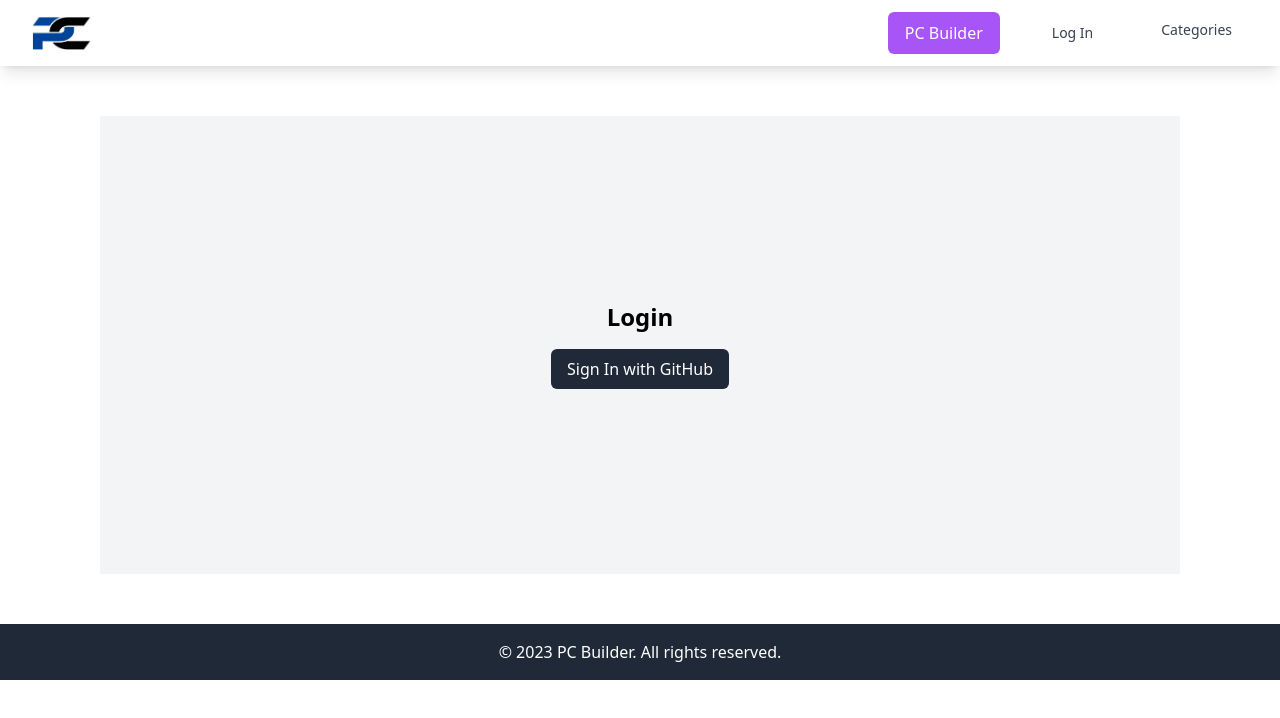
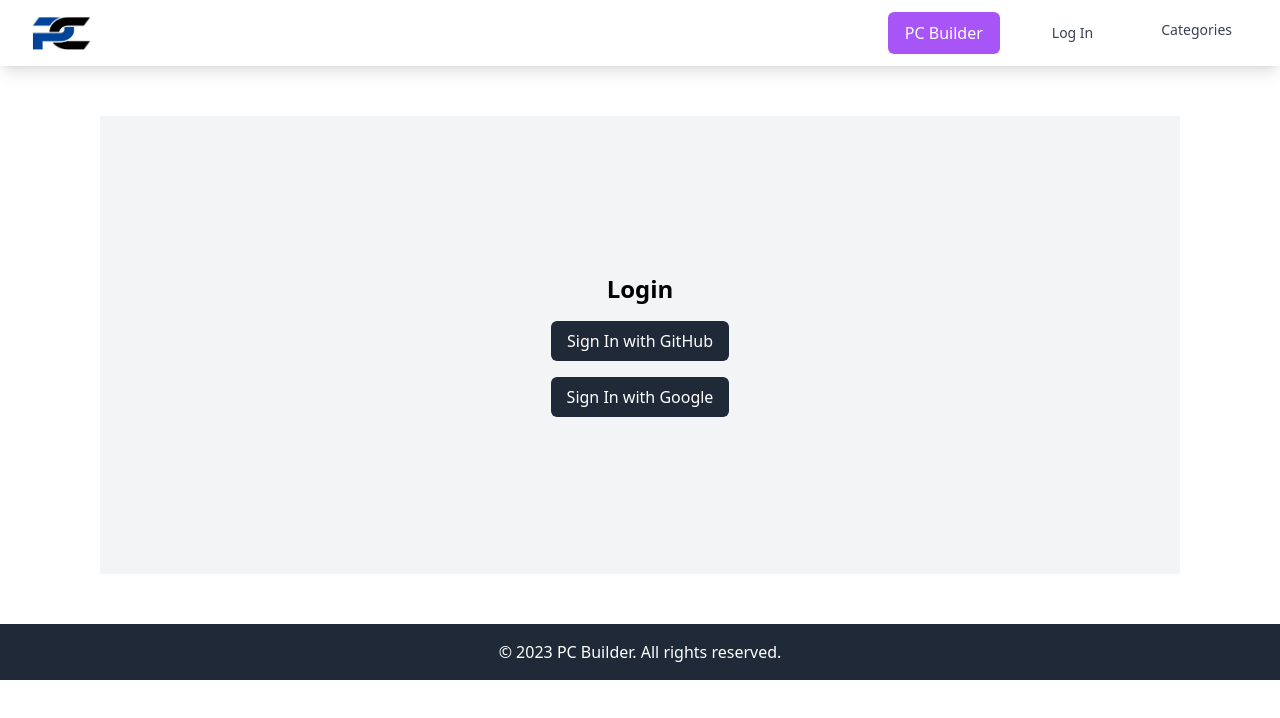
Before and after one commit to afzal75/pc-builder-applications, a Next.js app: page /login in a window 1280 px wide. Shown: the top 718 px of the page. Built offline with nearby package versions, Linux system fonts and the light colour scheme; no server answers.

Commit message:
google authentication implementation successfully

```diff
--- a/src/pages/api/auth/[...nextauth].js
+++ b/src/pages/api/auth/[...nextauth].js
@@ -1,5 +1,6 @@
 import NextAuth from "next-auth";
 import GithubProvider from "next-auth/providers/github";
+import GoogleProvider from "next-auth/providers/google";
 
 export const authOptions = {
   // Configure one or more authentication providers
@@ -7,7 +8,11 @@ export const authOptions = {
     GithubProvider({
       clientId: process.env.GITHUB_ID,
       clientSecret: process.env.GITHUB_SECRET,
-    })
+    }),
+    GoogleProvider({
+      clientId: process.env.GOOGLE_ID,
+      clientSecret: process.env.GOOGLE_SECRET,
+    }),
   ],
 
   pages: {
--- a/src/pages/login.js
+++ b/src/pages/login.js
@@ -19,7 +19,16 @@ const LoginPage = () => {
         >
           Sign In with GitHub
         </button>
-
+        <button
+          className="bg-gray-800 mt-4 hover:bg-gray-900 text-white px-4 py-2 rounded-md"
+          onClick={() =>
+            signIn("google", {
+              callbackUrl: "http://localhost:3000/",
+            })
+          }
+        >
+          Sign In with Google
+        </button>
       </div>
     </>
   );
```
